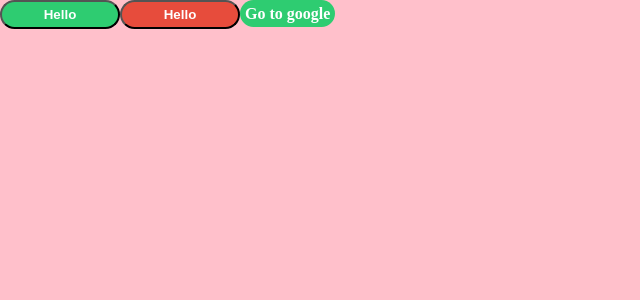
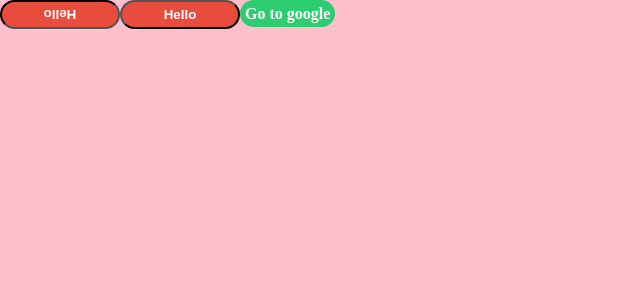
Before and after one commit to writepro4/styledcomponents, a React (Create React App) app: page / in a window 1280 px wide. Shown: the top 300 px of the page, without its empty margins (0-640 px from the left). Built offline with nearby package versions, Linux system fonts and the light colour scheme; the HTML template or start-up script is replaced by a standard one.

Commit message:
[update] 4.props 이용 애니메이션 효과 추가

```diff
--- a/src/App.js
+++ b/src/App.js
@@ -1,5 +1,5 @@
 import React, { Component } from "react";
-import styled, { injectGlobal } from "styled-components";
+import styled, { injectGlobal, keyframes } from "styled-components";
 
 injectGlobal`
   body{
@@ -12,7 +12,9 @@
     render() {
         return (
             <Container>
-                <Button>Hello</Button>
+                <Button danger rotationTime={1}>
+                    Hello
+                </Button>
                 <Button danger>Hello</Button>
                 <Anchor href="http://google.com">Go to google</Anchor>
             </Container>
@@ -39,10 +41,24 @@
     outline: none;
   }
   background-color: ${props => (props.danger ? "#e74c3c" : "#2ecc71")};
+   ${props => {
+    if (props.danger) {
+        return `animation: ${rotation} ${props.rotationTime}s linear infinite`;
+    }
+}};
 `;
 
 const Anchor = Button.withComponent("a").extend`
   text-decoration:none;
 `;
 
+const rotation = keyframes`
+  from{
+    transform: rotate(0deg);
+  }
+  to{
+    transform: rotate(360deg);
+  }
+`;
+
 export default App;
```
